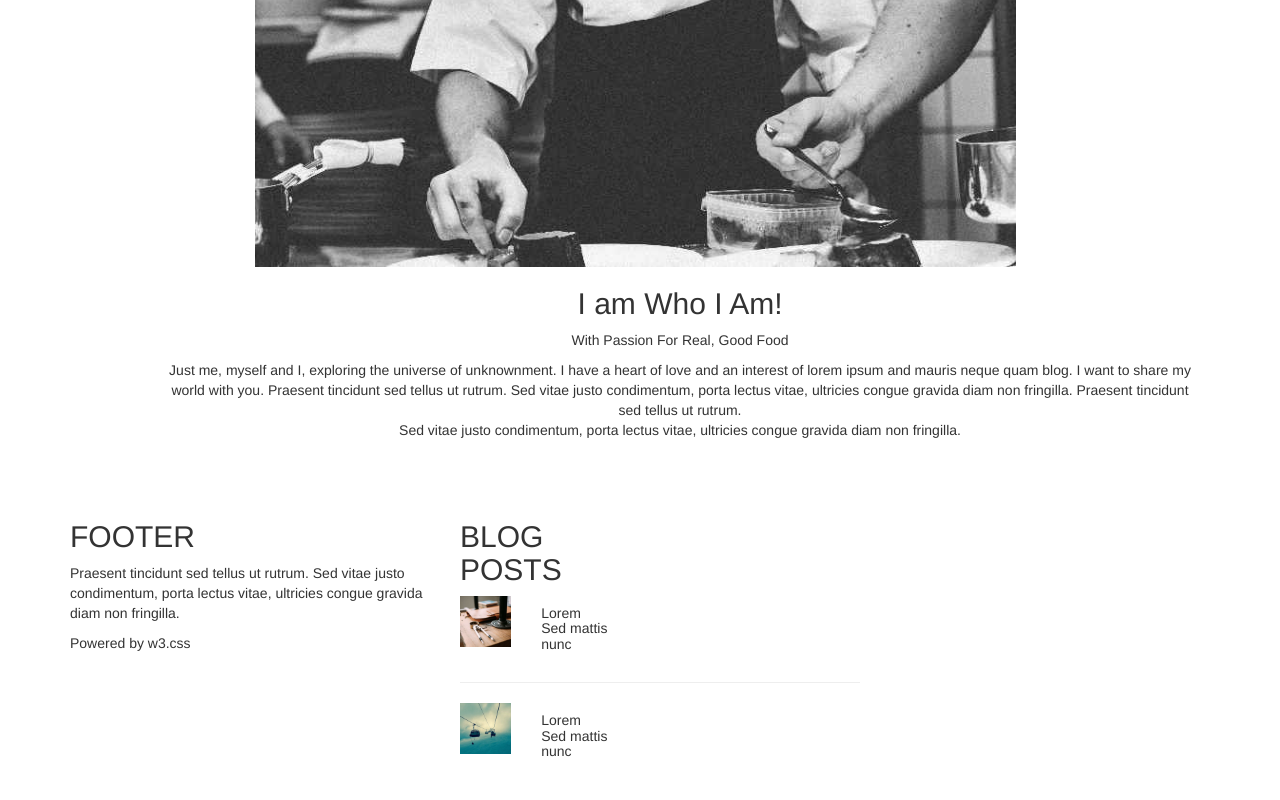
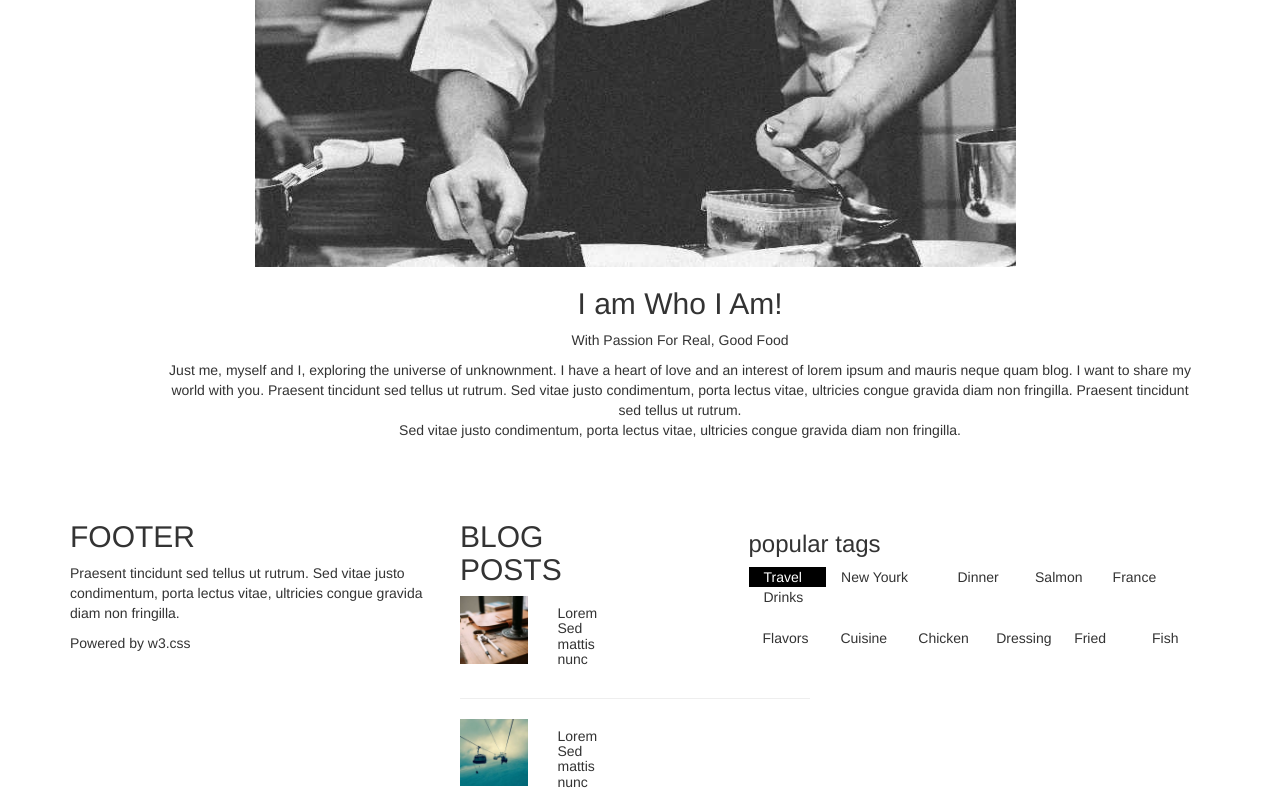
Before and after one commit to DarshanpariGoswami/Food-Blog, a plain HTML site: page index.html in a window 1280 px wide. Shown: the part 1845-2645 px from the top of the page. Before the commit the page ends 2614 px from the top, so only its background shows below. Drawn offline with nearby package versions, Linux system fonts and the light colour scheme.

Commit message:
Add files via upload

```diff
--- a/index.html
+++ b/index.html
@@ -93,23 +93,41 @@ What else?</p>
 			<p>Praesent tincidunt sed tellus ut rutrum. Sed vitae justo condimentum, porta lectus vitae, ultricies congue gravida diam non fringilla.</p>
 			<p>Powered by w3.css</p>
 		</div>
-		<div class="col-lg-2">
+		<div class="col-lg-3">
 			<div class="row">
 				<div class="col-lg-3"><h2>BLOG POSTS</h2></div>
 			</div>
 			<div class="row">
-				<div class="col-lg-5"><img src="workshop.jpg" style="width:100%;height: auto;"></div>
-				<div class="col-lg-6"><h5> Lorem Sed mattis nunc </h5></div>
+				<div class="col-lg-4"><img src="workshop.jpg" style="width:100%;height: auto;"></div>
+				<div class="col-lg-3"><h5> Lorem Sed mattis nunc </h5></div>
 
 			</div>
-			<hr style="width:400px;">
+			<hr style="width:350px;">
 			<div class="row">
-				<div class="col-lg-5"><img src="gondol.jpg" style="width:100%; height: auto;"></div>
-				<div class="col-lg-6"><h5> Lorem Sed mattis nunc </h5></div>
+				<div class="col-lg-4"><img src="gondol.jpg" style="width:100%; height: auto;"></div>
+				<div class="col-lg-3"><h5> Lorem Sed mattis nunc </h5></div>
 			</div>
 
 		</div>
-		<div class="col-lg-1"></div>
+		<div class="col-lg-5">
+			<div class="row"  style="padding: 11px;">
+				<h3>popular tags</h3>
+				<div class="col-lg-2" style="background-color: black; color: white;">Travel</div>
+				<div class="col-lg-3" id="popular_tags">New Yourk </div>
+				<div class="col-lg-2" id="popular_tags">Dinner</div>
+				<div class="col-lg-2" id="popular_tags">Salmon</div>
+				<div class="col-lg-2" id="popular_tags">France</div>
+				<div class="col-lg-2" id="popular_tags">Drinks</div>
+			</div>
+			<div class="row"  style="padding: 10px;">
+				<div class="col-lg-2" id="popular_tags">Flavors</div>
+				<div class="col-lg-2" id="popular_tags">Cuisine</div>
+				<div class="col-lg-2" id="popular_tags">Chicken</div>
+				<div class="col-lg-2" id="popular_tags">Dressing</div>
+				<div class="col-lg-2" id="popular_tags">Fried</div>
+				<div class="col-lg-2" id="popular_tags">Fish</div>
+			</div>
+		</div>
 	</div>
 
 
```
